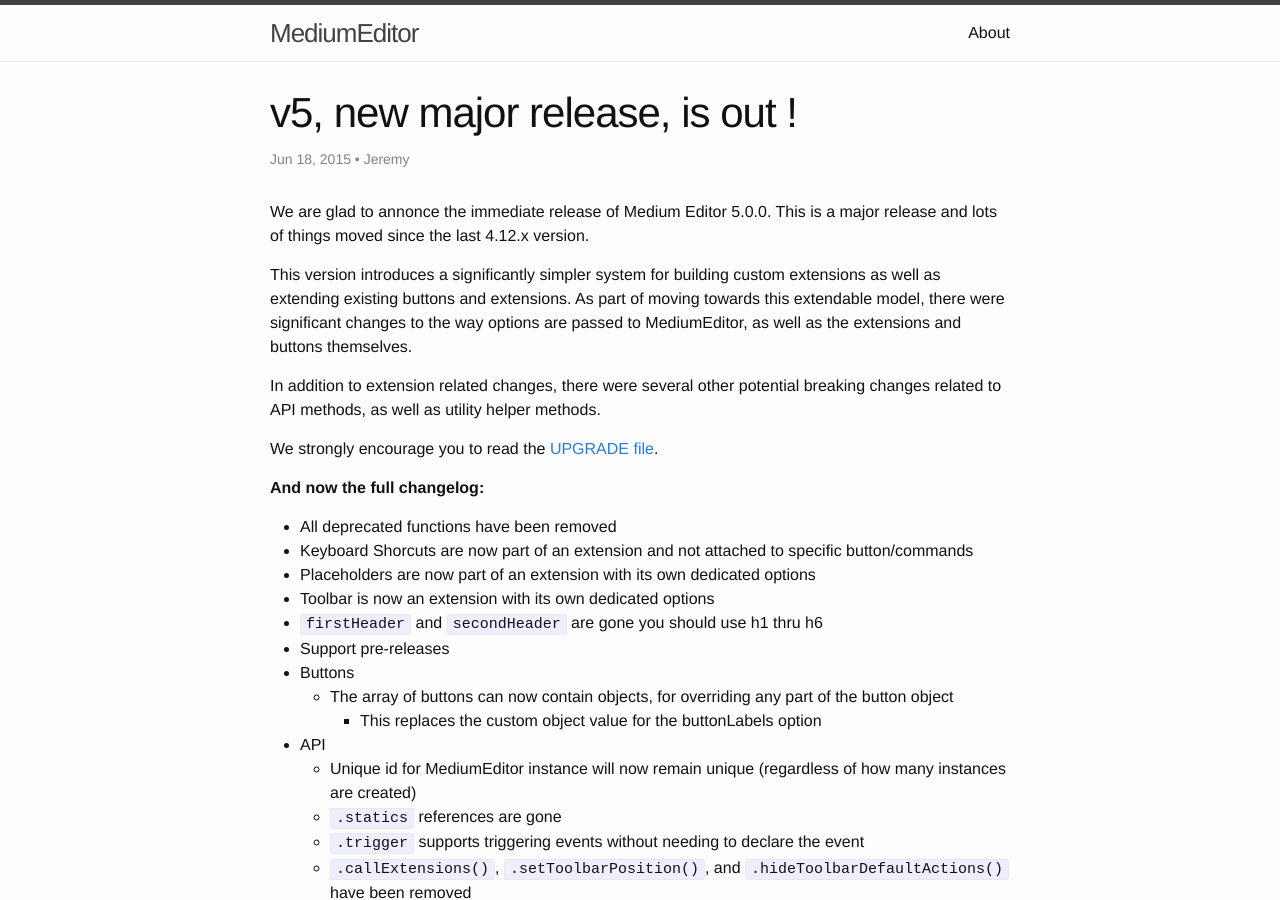
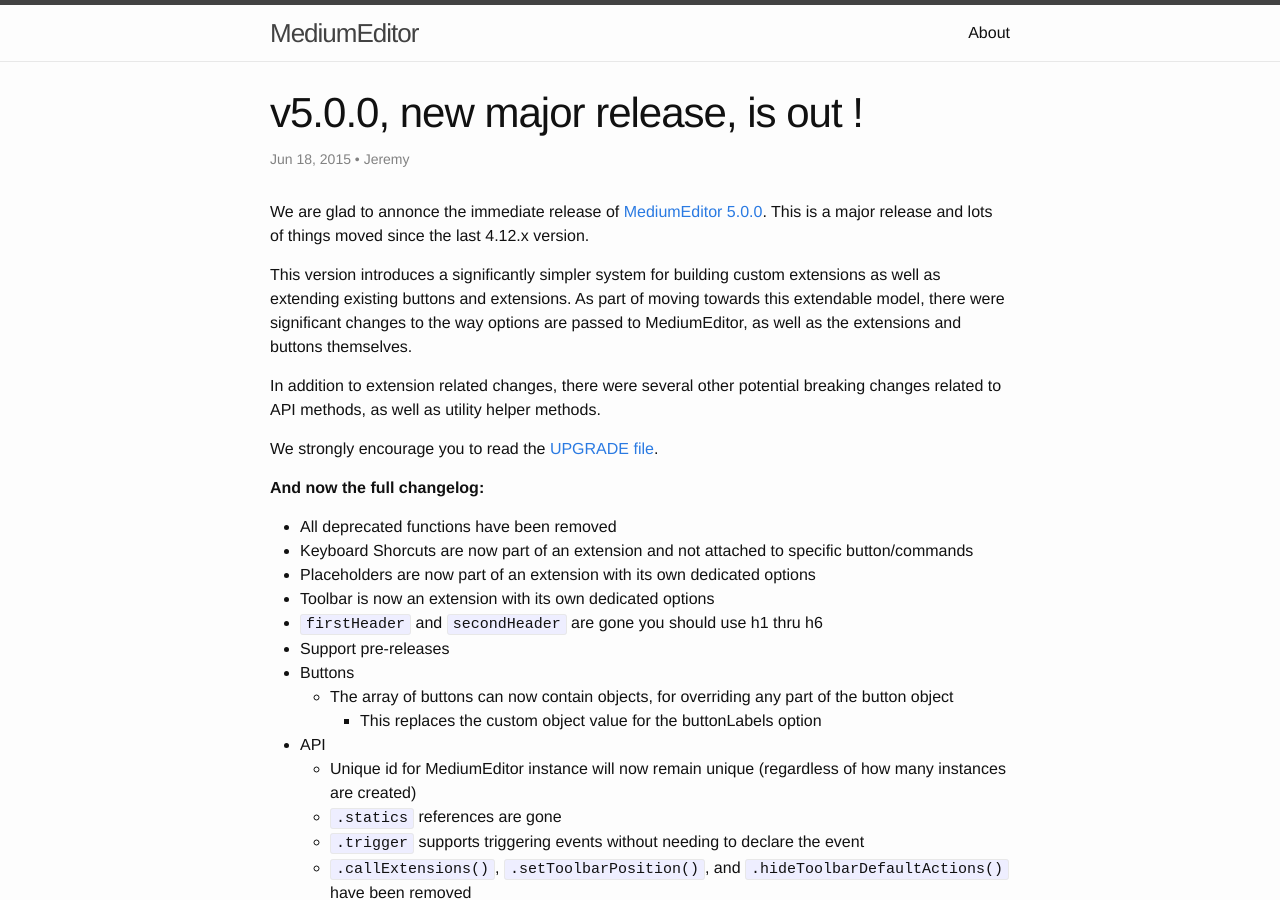
Before and after one commit to yabwe/yabwe.github.io, a Jekyll site: the page built from _posts/2015-06-18-v5-is-out.markdown, in a window 1280 px wide and 900 px high. Built offline with Jekyll 4.4.1, drawn with Linux system fonts in a browser that asks for light colours.

Commit message:
Add link to v5 tag

```diff
--- a/_posts/2015-06-18-v5-is-out.markdown
+++ b/_posts/2015-06-18-v5-is-out.markdown
@@ -1,11 +1,11 @@
 ---
 layout: post
-title:  "v5, new major release, is out !"
+title:  "v5.0.0, new major release, is out !"
 date:   2015-06-18 09:32:49
 categories: release
 author: Jeremy
 ---
-We are glad to annonce the immediate release of Medium Editor 5.0.0. This is a major release and lots of things moved since the last 4.12.x version.
+We are glad to annonce the immediate release of [MediumEditor 5.0.0](https://github.com/yabwe/medium-editor/releases/tag/5.0.0). This is a major release and lots of things moved since the last 4.12.x version.
 
 This version introduces a significantly simpler system for building custom extensions as well as extending existing buttons and extensions. As part of moving towards this extendable model, there were significant changes to the way options are passed to MediumEditor, as well as the extensions and buttons themselves.
 
```
